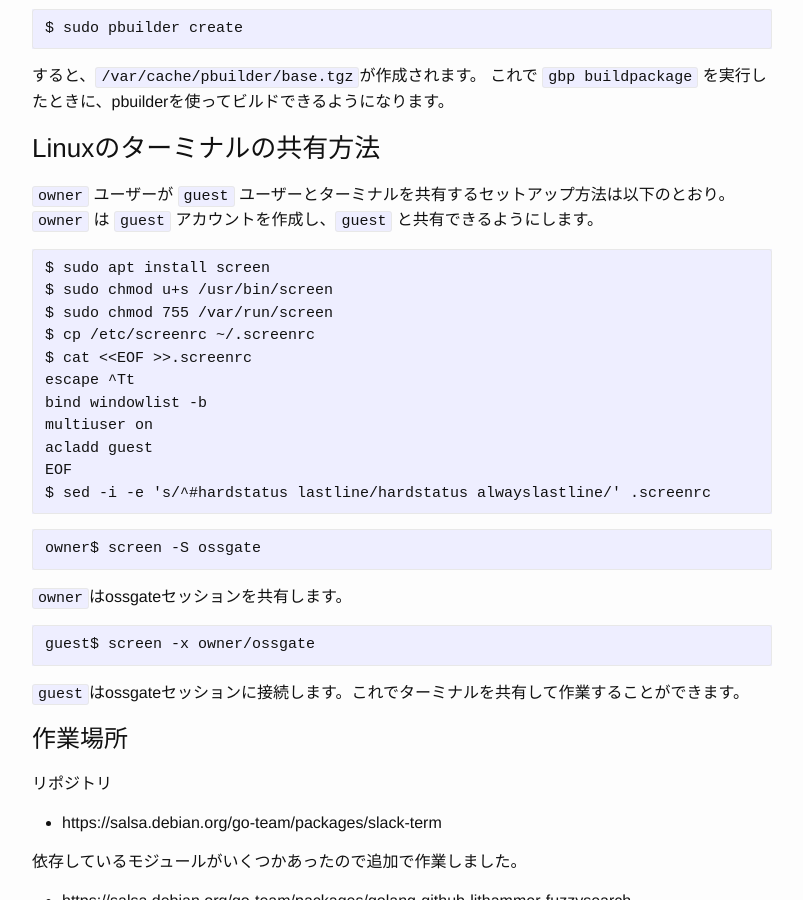
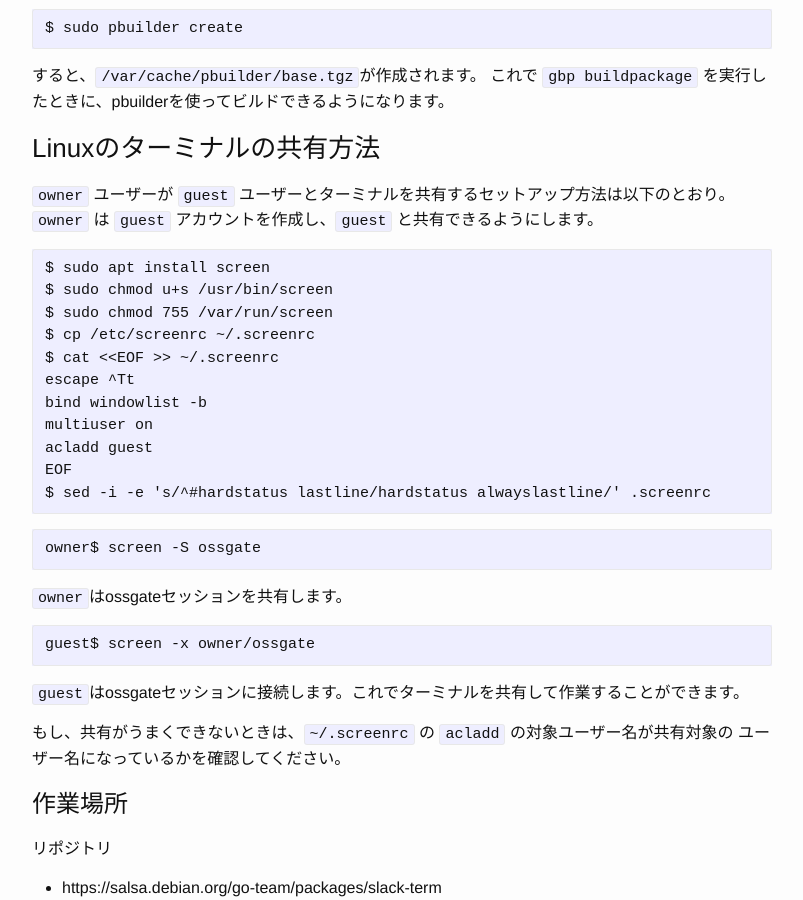
Before and after one commit to oss-gate/on-boarding, a Jekyll site: the page built from proposals/2021-08/kenhys-maintain-debian-packages/references-2021-08.md, in a window 1280 px wide and 900 px high, scrolled down 2581 px. Shown: the whole window, without its empty margins (238-1041 px from the left). Built offline with Jekyll 4.4.1, drawn with Linux system fonts in a browser that asks for light colours; our own code applies the rules of GitHub Pages for plain Markdown files; Markdown is read by kramdown in place of the engine named in the settings; comment, search, counter and statistics services are not loaded.

Commit message:
2021-08: update screenrc explanation

````diff
--- a/proposals/2021-08/kenhys-maintain-debian-packages/references-2021-08.md
+++ b/proposals/2021-08/kenhys-maintain-debian-packages/references-2021-08.md
@@ -128,7 +128,7 @@ $ sudo apt install screen
 $ sudo chmod u+s /usr/bin/screen
 $ sudo chmod 755 /var/run/screen
 $ cp /etc/screenrc ~/.screenrc
-$ cat <<EOF >>.screenrc
+$ cat <<EOF >> ~/.screenrc
 escape ^Tt
 bind windowlist -b
 multiuser on
@@ -148,6 +148,9 @@ guest$ screen -x owner/ossgate
 ```
 
 `guest`はossgateセッションに接続します。これでターミナルを共有して作業することができます。
+
+もし、共有がうまくできないときは、`~/.screenrc` の `acladd` の対象ユーザー名が共有対象の
+ユーザー名になっているかを確認してください。
 
 # 作業場所
 
````
